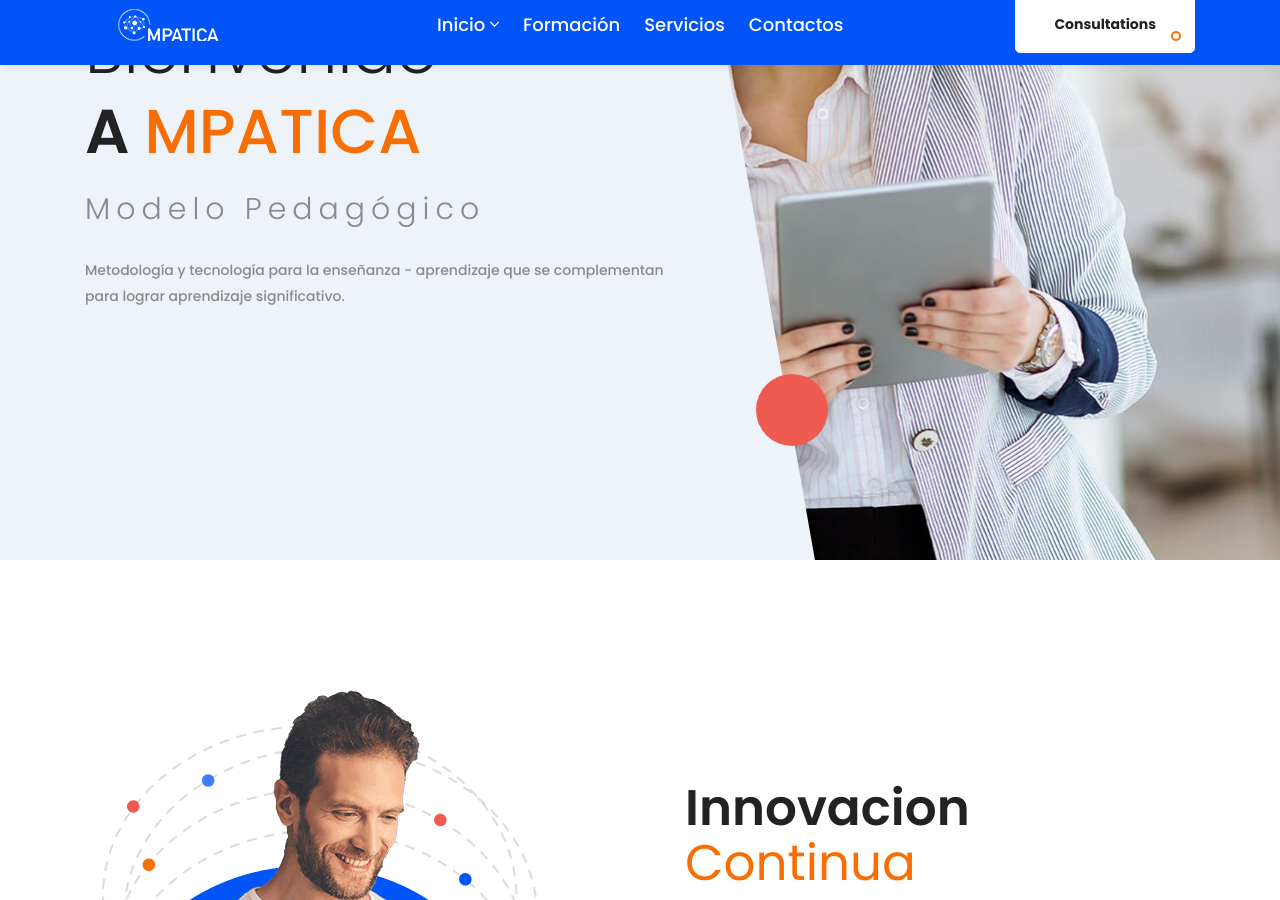
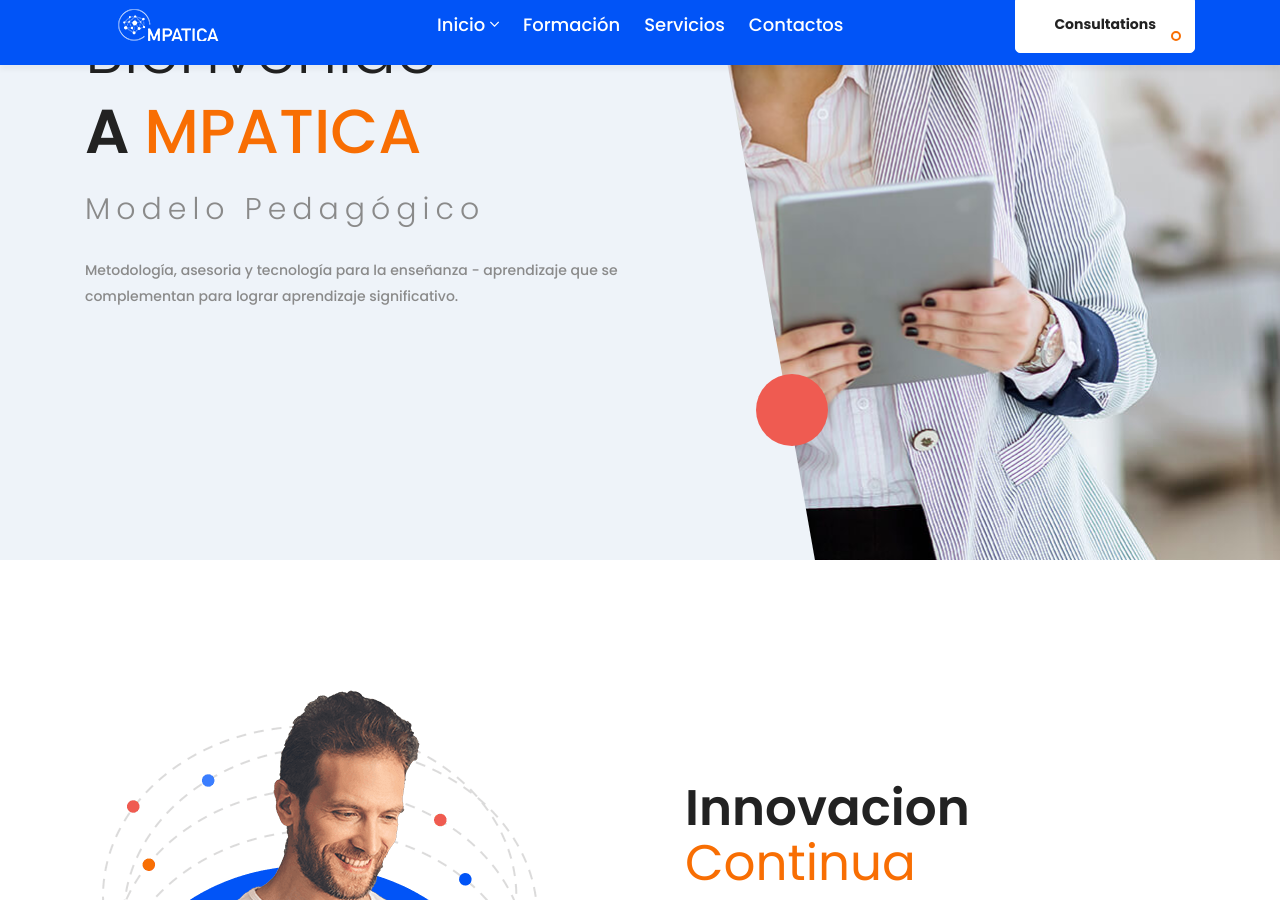
Before and after one commit to elemprendedoronline/mpatica, a Jekyll site: the page built from index.html, in a window 1280 px wide and 900 px high, scrolled down 460 px. Built offline with Jekyll 4.4.1, drawn with Linux system fonts in a browser that asks for light colours.

Commit message:
prueba en descripcion de banner

```diff
--- a/_includes/hero_area.html
+++ b/_includes/hero_area.html
@@ -8,7 +8,7 @@
                 <div class="banner-content">
                     <h1 class="title wow fadeInLeft" data-wow-duration="1.2s" data-wow-delay="1s">Saludos y Bienvenido <span> a <span> MPATICA</span></span> </h1>
                     <span class="wow fadeInLeft" data-wow-duration="1.2s" data-wow-delay="1.5s">Modelo pedagógico</span>
-                    <p class="wow fadeInLeft" data-wow-duration="1.2s" data-wow-delay="2s">Metodología y tecnología para la enseñanza - aprendizaje que se complementan para lograr aprendizaje significativo.</p>
+                    <p class="wow fadeInLeft" data-wow-duration="1.2s" data-wow-delay="2s">Metodología, asesoria y tecnología para la enseñanza - aprendizaje que se complementan para lograr aprendizaje significativo.</p>
                     <ul class="wow fadeInLeft" data-wow-duration="1.2s" data-wow-delay="2.6s" >
 
                     </ul>
```
